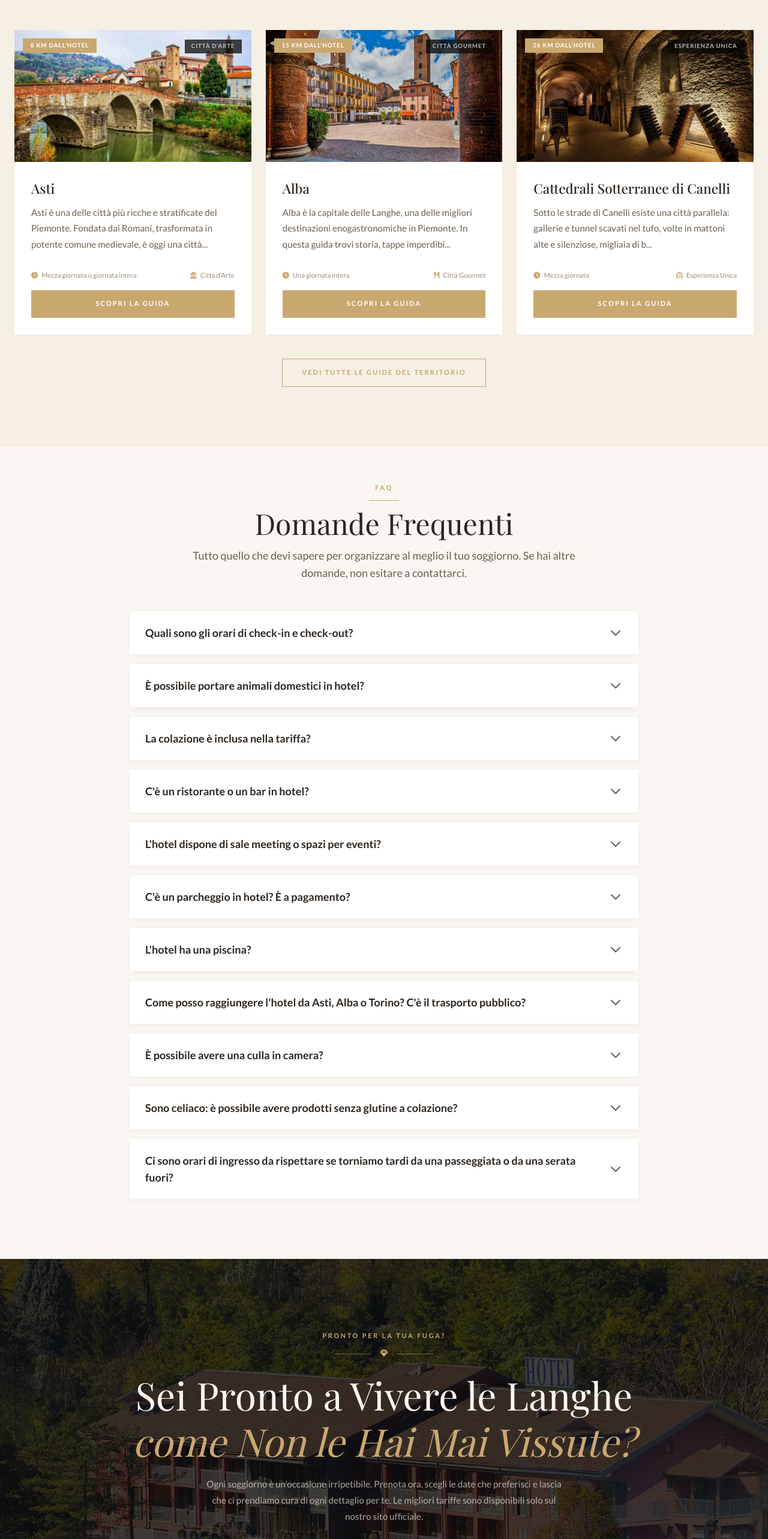
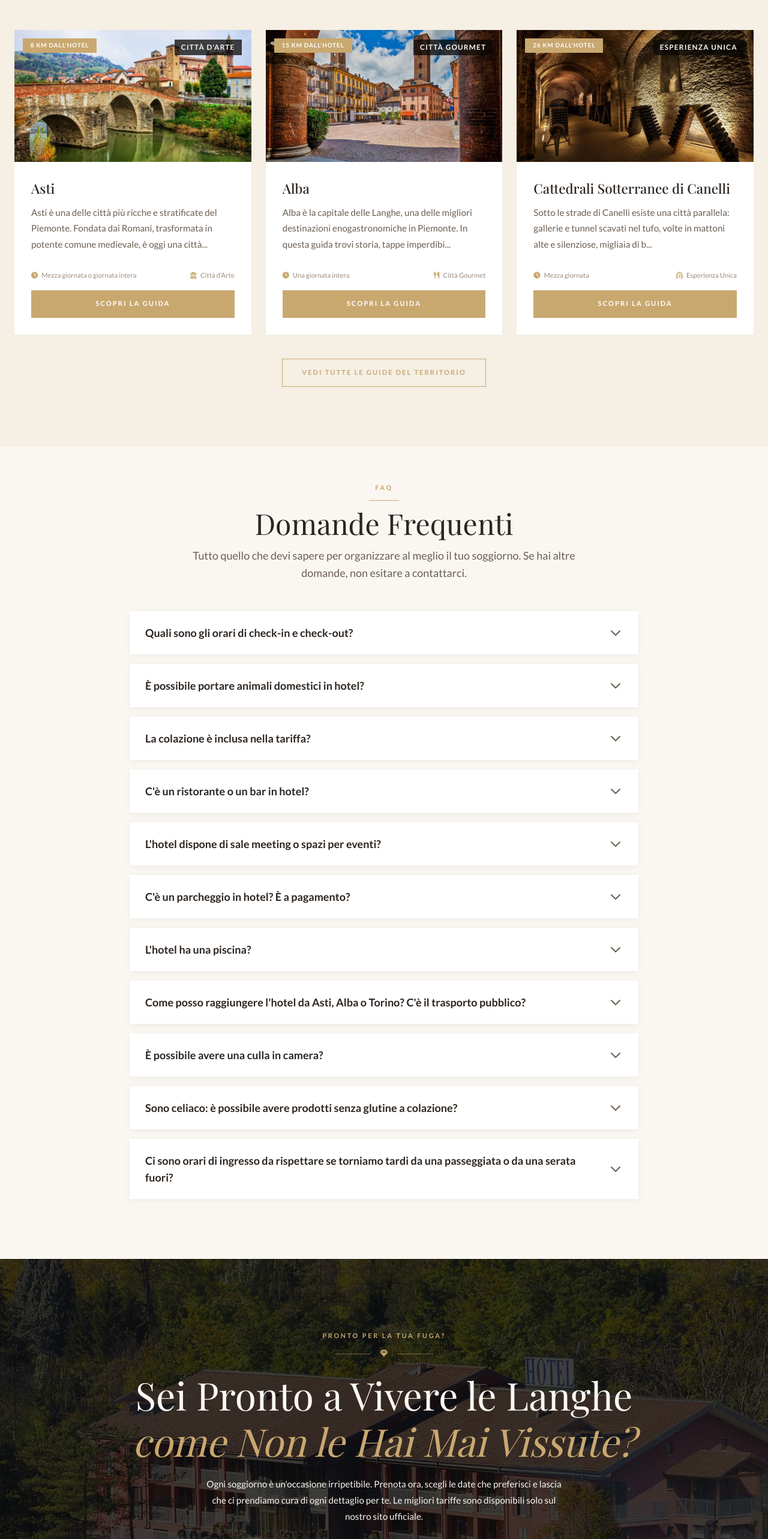
Before and after one commit to tave1013/hotel-langhe-monferrato, a Next.js app: page / in a window 1280 px wide. Shown: the part 5477-8043 px from the top of the page at 60% size. Built offline with nearby package versions, Linux system fonts and the light colour scheme; a web font is replaced by a local one.

Commit message:
Modifiche

```diff
--- a/app/globals.css
+++ b/app/globals.css
@@ -66,6 +66,13 @@ body { font-family: 'Lato', sans-serif; color: var(--text-dark); background: var
 
 /* DEAL BADGE */
 .deal-badge { position: absolute; top: 14px; left: 14px; background: var(--gold); color: #fff; font-size: 0.62rem; font-weight: 700; letter-spacing: 0.1em; text-transform: uppercase; padding: 0.3rem 0.8rem; z-index: 10; }
+
+@media (max-width: 768px) {
+  .deal-badge {
+    font-size: 0.74rem;
+    padding: 0.34rem 0.86rem;
+  }
+}
 
 /* ========================================
    SCROLL ANIMATIONS - Elegant & Professional
--- a/app/sale-meeting/page.js
+++ b/app/sale-meeting/page.js
@@ -163,7 +163,7 @@ export default function SaleMeetingPage() {
           <p className="section-label" style={{ marginBottom: '0.6rem' }}>Organizziamo il Tuo Evento</p>
           <div className="gold-divider" style={{ marginBottom: '1.2rem' }}></div>
           <h2 className="section-title-light" style={{ marginBottom: '1rem' }}>Richiedi un Preventivo Personalizzato</h2>
-          <p style={{ fontFamily: 'Lato', fontSize: '0.84rem', color: 'rgba(245,239,228,0.55)', lineHeight: 1.8, marginBottom: '2rem' }}>
+          <p style={{ fontFamily: 'Lato', fontSize: 'clamp(0.95rem, 2.2vw, 1rem)', color: '#FAF7F2', lineHeight: 1.8, marginBottom: '2rem' }}>
             Il nostro team eventi risponde entro 24 ore con una proposta su misura per il tuo budget e le tue esigenze.
           </p>
           <Link href="/contatti" className="btn-gold" style={{ padding: '1rem 2.8rem' }}>Richiedi Preventivo</Link>
--- a/app/territorio/page.js
+++ b/app/territorio/page.js
@@ -85,7 +85,7 @@ export default function TerritorioPage() {
                     <img src={g.img} alt={g.nome} className="w-full h-full object-cover" />
                     {/* Distance */}
                     <div style={{ position: 'absolute', bottom: 12, right: 12, background: 'rgba(201,168,112,0.9)', padding: '0.28rem 0.7rem', zIndex: 10 }}>
-                      <span style={{ fontFamily: 'Lato', fontSize: '0.6rem', fontWeight: 700, color: '#fff', letterSpacing: '0.05em' }}>{g.distanzaDallHotel}</span>
+                      <span className="text-[0.74rem] md:text-[0.6rem]" style={{ fontFamily: 'Lato', fontWeight: 700, color: '#fff', letterSpacing: '0.05em', textAlign: 'center', display: 'block' }}>{g.distanzaDallHotel}</span>
                     </div>
                   </div>
 
@@ -137,7 +137,7 @@ export default function TerritorioPage() {
           <h2 className="section-title-light" style={{ marginBottom: '1rem' }}>
             Esplora le Langhe dal Nostro Hotel
           </h2>
-          <p style={{ fontFamily: 'Lato', fontSize: '0.86rem', color: 'rgba(245,239,228,0.62)', lineHeight: 1.85, marginBottom: '2.2rem', maxWidth: 560, margin: '0 auto 2.2rem' }}>
+          <p style={{ fontFamily: 'Lato', fontSize: 'clamp(0.95rem, 2.2vw, 1rem)', color: '#FAF7F2', lineHeight: 1.85, marginBottom: '2.2rem', maxWidth: 560, margin: '0 auto 2.2rem' }}>
             La posizione dell&apos;hotel ti mette a meno di 40 minuti da tutte le destinazioni di questa guida. Prenota il tuo soggiorno e lascia che ti aiutiamo a costruire l&apos;itinerario perfetto.
           </p>
           <div style={{ display: 'flex', gap: '1rem', justifyContent: 'center', flexWrap: 'wrap' }}>
--- a/components/CTA.js
+++ b/components/CTA.js
@@ -48,7 +48,7 @@ export default function CTA() {
           style={{
             fontFamily: 'Lato',
             fontSize: '0.95rem',
-            color: 'rgba(245,239,228,0.68)',
+            color: '#FAF7F2',
             maxWidth: 600,
             margin: '0 auto 2.5rem',
             lineHeight: 1.8,
--- a/components/GuideDetailPage.js
+++ b/components/GuideDetailPage.js
@@ -21,7 +21,7 @@ export default function GuideDetailPage({ guida }) {
           <h1 style={{ fontFamily: 'Playfair Display, serif', fontSize: 'clamp(2.2rem, 5vw, 4.2rem)', fontWeight: 400, color: '#FAF7F2', lineHeight: 1.1, marginBottom: '0.7rem', maxWidth: 720 }}>
             {guida.nome}
           </h1>
-          <p style={{ fontFamily: 'Cormorant Garamond, serif', fontSize: 'clamp(1rem, 2vw, 1.25rem)', color: 'rgba(245,239,228,0.72)', fontStyle: 'italic', marginBottom: '1.2rem', maxWidth: 600 }}>
+          <p style={{ fontFamily: 'Cormorant Garamond, serif', fontSize: 'clamp(1.2rem, 2.8vw, 1.35rem)', color: '#FAF7F2', fontStyle: 'italic', marginBottom: '1.2rem', maxWidth: 600 }}>
             {guida.sottotitolo}
           </p>
 
@@ -34,7 +34,7 @@ export default function GuideDetailPage({ guida }) {
             ].map((m) => (
               <div key={m.text} style={{ display: 'flex', alignItems: 'center', gap: 6, background: 'rgba(10,8,6,0.55)', border: '1px solid rgba(201,168,112,0.2)', padding: '0.38rem 0.9rem', backdropFilter: 'blur(8px)' }}>
                 <i className={`fa ${m.icon}`} style={{ color: '#C9A870', fontSize: '0.62rem' }}></i>
-                <span style={{ fontFamily: 'Lato', fontSize: '0.64rem', color: 'rgba(255,255,255,0.72)', letterSpacing: '0.04em' }}>{m.text}</span>
+                <span className="text-[0.74rem] md:text-[0.64rem]" style={{ fontFamily: 'Lato', color: '#FAF7F2', letterSpacing: '0.04em' }}>{m.text}</span>
               </div>
             ))}
           </div>
--- a/components/Hero.js
+++ b/components/Hero.js
@@ -46,7 +46,7 @@ export default function Hero() {
   const slide = slides[current] || slides[0];
 
   return (
-    <section className="relative h-screen min-h-[680px] overflow-hidden" aria-label="Hero">
+    <section className="relative h-screen min-h-[960px] md:min-h-[680px] overflow-hidden" aria-label="Hero">
       {/* BG IMAGE */}
       <div
         className="absolute inset-0 transition-opacity duration-700"
@@ -73,7 +73,7 @@ export default function Hero() {
         >
           {/* Eyebrow */}
           <ScrollAnimation type="slide-up" duration="slow">
-            <div className="flex items-center justify-center gap-4 mb-5">
+            <div className="flex items-center justify-center gap-4 mb-5 mt-[5px] md:mt-0">
               <span style={{ width: 40, height: 1, background: '#C9A870', display: 'inline-block' }}></span>
               <span className="section-label">{slide.label}</span>
               <span style={{ width: 40, height: 1, background: '#C9A870', display: 'inline-block' }}></span>
--- a/components/TerritoryGuides.js
+++ b/components/TerritoryGuides.js
@@ -61,12 +61,13 @@ export default function TerritoryGuides() {
                     background: 'rgba(10,8,6,0.75)',
                     padding: '0.28rem 0.7rem',
                     fontFamily: 'Lato',
-                    fontSize: '0.6rem',
+                    fontSize: '0.74rem',
                     fontWeight: 700,
                     letterSpacing: '0.1em',
-                    color: 'rgba(255,255,255,0.7)',
+                    color: '#FAF7F2',
                     textTransform: 'uppercase',
                   }}
+                  className="md:text-[0.6rem]"
                 >
                   {item.categoria}
                 </div>
```
